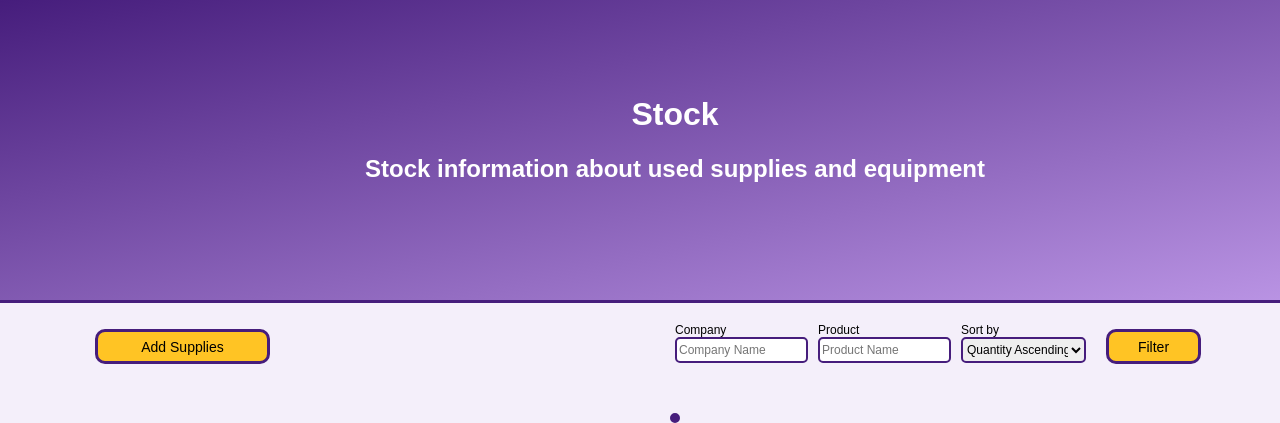
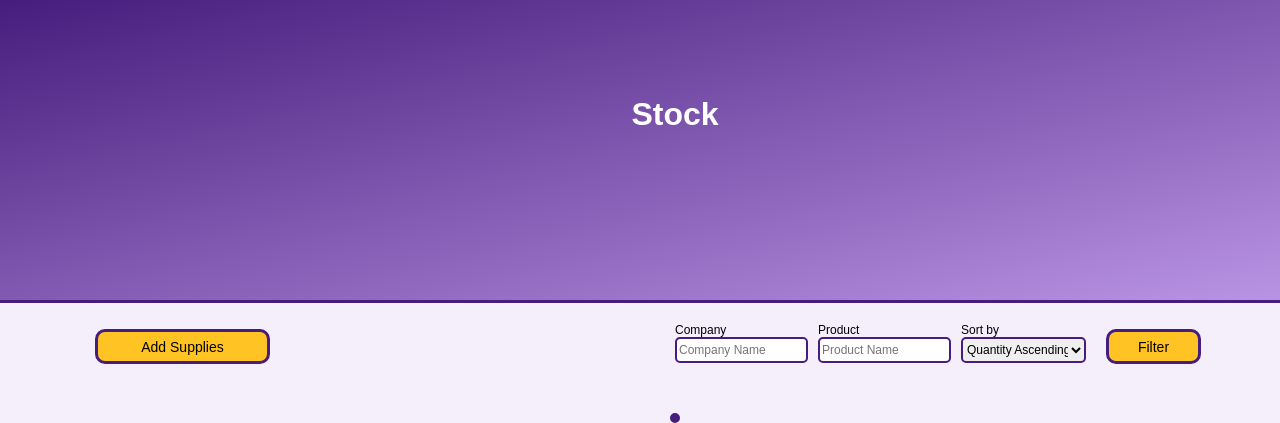
Before and after one commit to LSUHSC-CAIPP-Core-B/CoreSystemsApp, a Python web app: template app/templates/stock.html in a window 1280 px wide; the page is wider, and only the part inside the window is pictured. Shown: the part 130-553 px from the top of that part. Run offline with Jinja, Linux system fonts and the light colour scheme; the template is opened without the code that fills it, so the values that code supplies are empty; some libraries are stand-ins or nearby versions.

Commit message:
removed unnessacary headings

```diff
--- a/app/templates/panels.html
+++ b/app/templates/panels.html
@@ -5,7 +5,6 @@
     <body>
         <div class="header" id="gradheader">
             <h1 class="header_text">Panels</h1>
-            <h2 class="header_text">Antibody Panels for Research</h2>
         </div>
         {% with messages = get_flashed_messages() %}
         {% if messages %}
--- a/app/templates/stock.html
+++ b/app/templates/stock.html
@@ -5,7 +5,6 @@
     <body>
         <div class="header" id="gradheader">
             <h1 class="header_text">Stock</h1>
-            <h2 class="header_text">Stock information about used supplies and equipment</h2>
         </div>
         {% with messages = get_flashed_messages() %}
         {% if messages %}
```
